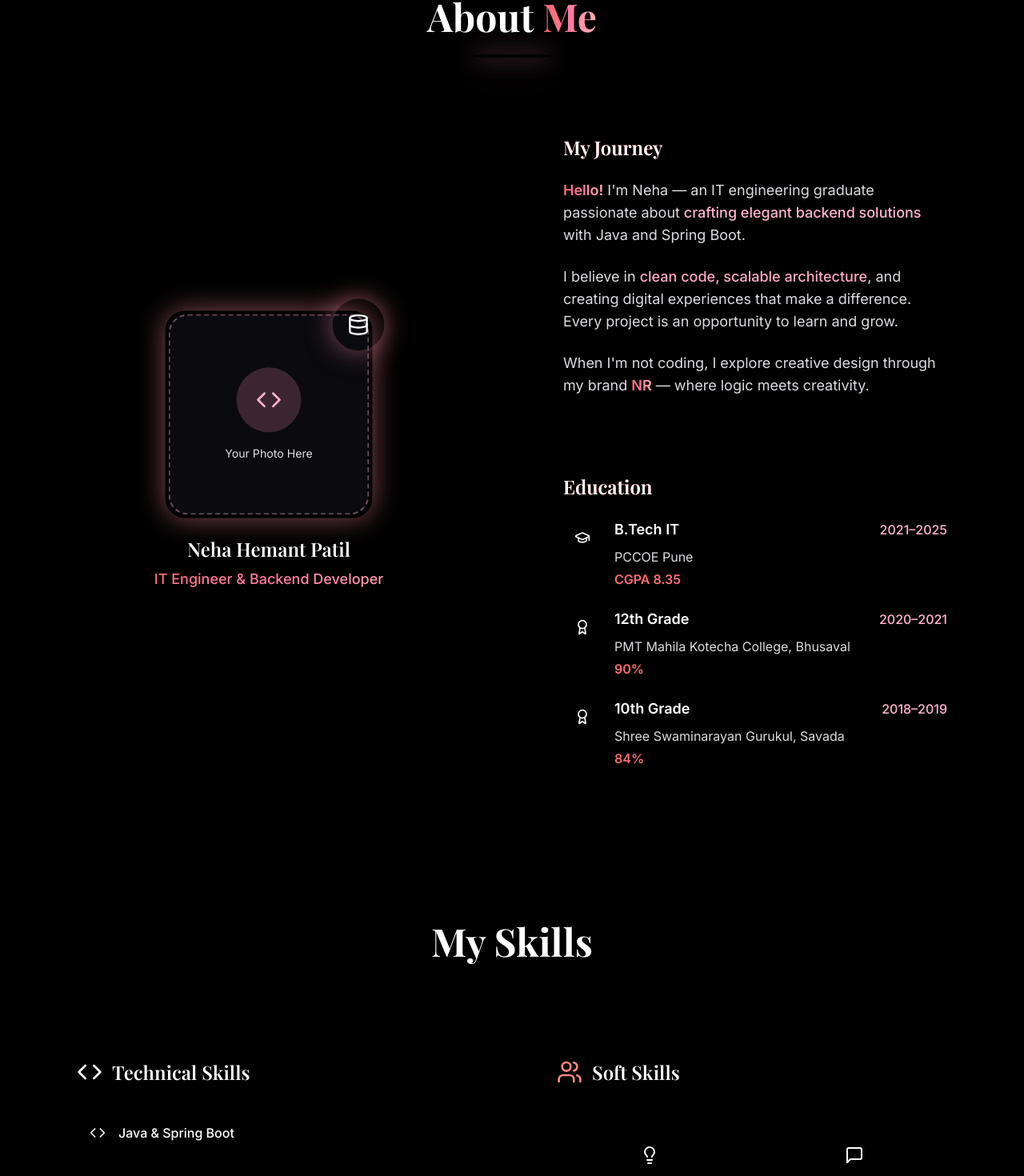
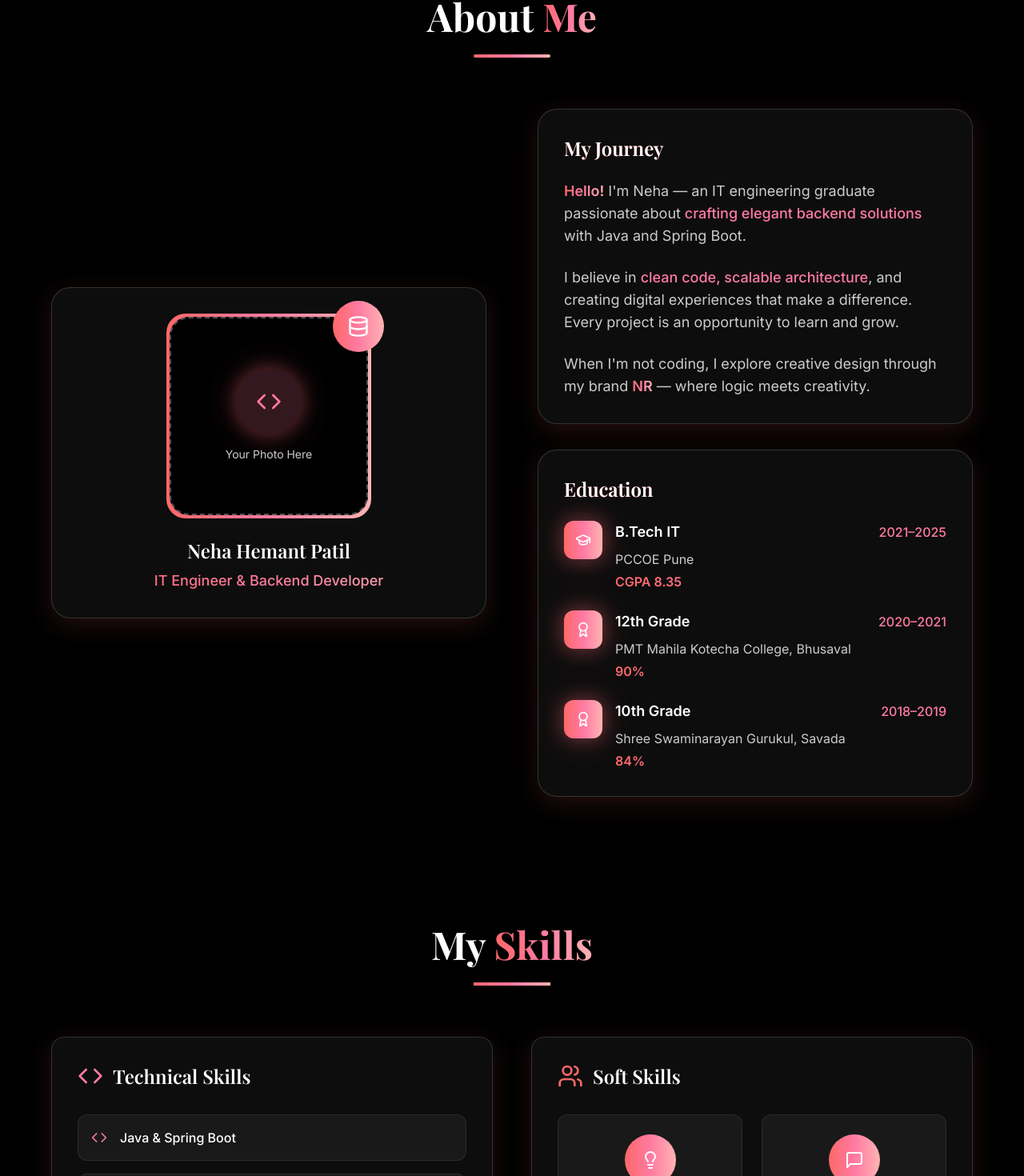
Before and after one commit to NehaPatil2003/neha-patil-portfolio, a React (Vite) app: page / in a window 1280 px wide. Shown: the part 884-2354 px from the top of the page at 80% size. Built offline with nearby package versions, Linux system fonts and the light colour scheme.

Commit message:
Refine design and add boxes
- Removed sparkle cursor effect.
- Restored boxes in education section.
- Updated "NR Creates" section to reflect a "Bossy Neha" aesthetic.
- Re-added boxes to all sections.

```diff
--- a/src/components/About.tsx
+++ b/src/components/About.tsx
@@ -30,30 +30,30 @@ const About = () => {
     <section id="about" className="py-20 relative">
       <div className="container mx-auto px-4 relative z-10">
         <div className="max-w-6xl mx-auto">
-          {/* Gentle Section Header */}
+          {/* Section Header */}
           <div className="text-center mb-16">
             <h2 className="text-4xl md:text-5xl font-playfair font-bold text-white mb-6">
               About <span className="coral-gradient-text">Me</span>
             </h2>
-            <div className="w-24 h-1 sweet-gradient-bg mx-auto rounded-full animate-dreamy-glow"></div>
+            <div className="w-24 h-1 coral-gradient-bg mx-auto rounded-full"></div>
           </div>
 
           <div className="grid lg:grid-cols-2 gap-16 items-center">
-            {/* Sweet Profile Section */}
+            {/* Profile Section */}
             <div className="relative">
-              <div className="sweet-card rounded-3xl p-8 text-center hover-float">
+              <div className="neon-card rounded-3xl p-8 text-center hover-lift">
                 <div className="w-64 h-64 mx-auto mb-6 relative">
-                  <div className="w-full h-full sweet-gradient-bg rounded-3xl p-1 animate-sweet-pulse">
-                    <div className="w-full h-full bg-portfolio-black rounded-3xl flex items-center justify-center border-2 border-dashed border-pink-300/40">
+                  <div className="w-full h-full coral-gradient-bg rounded-3xl p-1">
+                    <div className="w-full h-full bg-black rounded-3xl flex items-center justify-center border-2 border-dashed border-[#CCCCCC]/40">
                       <div className="text-center">
-                        <div className="w-20 h-20 mx-auto mb-4 rounded-full bg-pink-400/20 flex items-center justify-center sweet-glow">
-                          <Code className="w-8 h-8 text-pink-300" />
+                        <div className="w-20 h-20 mx-auto mb-4 rounded-full bg-[#FF7AA2]/20 flex items-center justify-center magic-glow">
+                          <Code className="w-8 h-8 text-[#FF7AA2]" />
                         </div>
-                        <p className="text-portfolio-grid-gray text-sm">Your Photo Here</p>
+                        <p className="text-[#CCCCCC] text-sm">Your Photo Here</p>
                       </div>
                     </div>
                   </div>
-                  <div className="absolute -top-4 -right-4 w-16 h-16 dreamy-gradient rounded-full flex items-center justify-center animate-sweet-pulse">
+                  <div className="absolute -top-4 -right-4 w-16 h-16 coral-gradient-bg rounded-full flex items-center justify-center">
                     <Database className="w-7 h-7 text-white" />
                   </div>
                 </div>
@@ -62,17 +62,17 @@ const About = () => {
               </div>
             </div>
 
-            {/* Sweet Bio Content */}
+            {/* Bio Content */}
             <div className="space-y-8">
-              <div className="sweet-card rounded-3xl p-8 hover-float">
+              <div className="neon-card rounded-3xl p-8 hover-lift">
                 <h3 className="text-2xl font-playfair font-semibold text-white mb-6 coral-gradient-text">My Journey</h3>
-                <div className="space-y-6 text-portfolio-grid-gray leading-relaxed">
+                <div className="space-y-6 text-[#CCCCCC] leading-relaxed">
                   <p className="text-lg">
                     <span className="coral-gradient-text font-semibold">Hello!</span> I'm Neha — an IT engineering graduate passionate about
-                    <span className="text-pink-300 font-medium"> crafting elegant backend solutions</span> with Java and Spring Boot.
+                    <span className="text-[#FF7AA2] font-medium"> crafting elegant backend solutions</span> with Java and Spring Boot.
                   </p>
                   <p className="text-lg">
-                    I believe in <span className="text-rose-300 font-medium">clean code, scalable architecture</span>, and creating
+                    I believe in <span className="text-[#FF7AA2] font-medium">clean code, scalable architecture</span>, and creating
                     digital experiences that make a difference. Every project is an opportunity to learn and grow.
                   </p>
                   <p className="text-lg">
@@ -82,21 +82,21 @@ const About = () => {
                 </div>
               </div>
 
-              {/* Sweet Education Timeline */}
-              <div className="sweet-card rounded-3xl p-8 hover-float">
+              {/* Education Timeline */}
+              <div className="neon-card rounded-3xl p-8 hover-lift">
                 <h3 className="text-2xl font-playfair font-semibold text-white mb-6 coral-gradient-text">Education</h3>
                 <div className="space-y-6">
                   {education.map((item, index) => (
                     <div key={index} className="flex items-start space-x-4 group">
-                      <div className="flex-shrink-0 w-12 h-12 sweet-gradient-bg rounded-xl flex items-center justify-center text-white group-hover:scale-110 transition-transform duration-500 sweet-glow">
+                      <div className="flex-shrink-0 w-12 h-12 coral-gradient-bg rounded-xl flex items-center justify-center text-white group-hover:scale-110 transition-transform duration-500 magic-glow">
                         {item.icon}
                       </div>
                       <div className="flex-1">
                         <div className="flex flex-col sm:flex-row sm:items-center sm:justify-between mb-2">
                           <h4 className="text-lg font-semibold text-white">{item.degree}</h4>
-                          <span className="text-pink-300 font-medium">{item.period}</span>
+                          <span className="text-[#FF7AA2] font-medium">{item.period}</span>
                         </div>
-                        <p className="text-portfolio-grid-gray mb-1">{item.institution}</p>
+                        <p className="text-[#CCCCCC] mb-1">{item.institution}</p>
                         <p className="coral-gradient-text font-semibold">{item.score}</p>
                       </div>
                     </div>
--- a/src/components/Skills.tsx
+++ b/src/components/Skills.tsx
@@ -25,23 +25,23 @@ const Skills = () => {
           {/* Section Header */}
           <div className="text-center mb-16">
             <h2 className="text-4xl md:text-5xl font-playfair font-bold text-white mb-6">
-              My <span className="gradient-text">Skills</span>
+              My <span className="coral-gradient-text">Skills</span>
             </h2>
-            <div className="w-24 h-1 bg-gradient-to-r from-portfolio-purple to-portfolio-coral mx-auto"></div>
+            <div className="w-24 h-1 coral-gradient-bg mx-auto"></div>
           </div>
 
           <div className="grid lg:grid-cols-2 gap-12">
             {/* Technical Skills */}
-            <div className="glass-card rounded-2xl p-8 hover-lift">
+            <div className="neon-card rounded-2xl p-8 hover-lift">
               <h3 className="text-2xl font-playfair font-semibold text-white mb-8 flex items-center">
-                <Code className="w-8 h-8 text-portfolio-purple mr-3" />
+                <Code className="w-8 h-8 text-[#FF7AA2] mr-3" />
                 Technical Skills
               </h3>
               <div className="grid grid-cols-1 gap-4">
                 {technicalSkills.map((skill, index) => (
                   <div key={index} className="group">
-                    <div className="flex items-center space-x-4 p-4 rounded-xl bg-portfolio-navy-light/50 hover:bg-portfolio-navy-light transition-all duration-300">
-                      <div className="text-portfolio-purple group-hover:text-portfolio-coral transition-colors duration-300">
+                    <div className="flex items-center space-x-4 p-4 rounded-xl bg-white/5 hover:bg-white/10 transition-all duration-300 border border-[#CCCCCC]/10">
+                      <div className="text-[#FF7AA2] group-hover:text-[#FF6868] transition-colors duration-300">
                         {skill.icon}
                       </div>
                       <span className="text-white font-medium">{skill.name}</span>
@@ -52,16 +52,16 @@ const Skills = () => {
             </div>
 
             {/* Soft Skills */}
-            <div className="glass-card rounded-2xl p-8 hover-lift">
+            <div className="neon-card rounded-2xl p-8 hover-lift">
               <h3 className="text-2xl font-playfair font-semibold text-white mb-8 flex items-center">
-                <Users className="w-8 h-8 text-portfolio-coral mr-3" />
+                <Users className="w-8 h-8 text-[#FF6868] mr-3" />
                 Soft Skills
               </h3>
               <div className="grid grid-cols-1 sm:grid-cols-2 gap-6">
                 {softSkills.map((skill, index) => (
                   <div key={index} className="group">
-                    <div className="flex flex-col items-center text-center p-6 rounded-xl bg-portfolio-navy-light/50 hover:bg-portfolio-navy-light transition-all duration-300 hover:-translate-y-2">
-                      <div className="w-16 h-16 bg-gradient-to-br from-portfolio-purple to-portfolio-coral rounded-full flex items-center justify-center mb-4 group-hover:scale-110 transition-transform duration-300">
+                    <div className="flex flex-col items-center text-center p-6 rounded-xl bg-white/5 hover:bg-white/10 transition-all duration-300 hover:-translate-y-2 border border-[#CCCCCC]/10">
+                      <div className="w-16 h-16 coral-gradient-bg rounded-full flex items-center justify-center mb-4 group-hover:scale-110 transition-transform duration-300">
                         <div className="text-white">
                           {skill.icon}
                         </div>
@@ -73,10 +73,10 @@ const Skills = () => {
               </div>
 
               {/* Special Achievement */}
-              <div className="mt-8 p-6 bg-gradient-to-r from-portfolio-purple/20 to-portfolio-coral/20 rounded-xl border border-portfolio-purple/30">
+              <div className="mt-8 p-6 bg-gradient-to-r from-[#FF7AA2]/20 to-[#FF6868]/20 rounded-xl border border-[#FF7AA2]/30">
                 <h4 className="text-lg font-semibold text-white mb-2">Leadership Experience</h4>
-                <p className="text-gray-300">NSS Campaign Lead</p>
-                <p className="text-sm text-portfolio-purple mt-1">Leading community service initiatives and team coordination</p>
+                <p className="text-[#CCCCCC]">NSS Campaign Lead</p>
+                <p className="text-sm text-[#FF7AA2] mt-1">Leading community service initiatives and team coordination</p>
               </div>
             </div>
           </div>
--- a/src/index.css
+++ b/src/index.css
@@ -65,50 +65,44 @@
     cursor: none;
   }
 
-  /* Magical Cursor with Sparkles */
+  /* Attractive Magic Cursor */
   .magic-cursor {
     position: fixed;
-    width: 20px;
-    height: 20px;
-    background: radial-gradient(circle, #FF6868, #FFB3B3);
+    width: 16px;
+    height: 16px;
+    background: radial-gradient(circle, #FF6868, #FF7AA2);
     border-radius: 50%;
     pointer-events: none;
     z-index: 9999;
     mix-blend-mode: difference;
-    transition: transform 0.1s ease;
+    transition: transform 0.15s ease, scale 0.15s ease;
+    box-shadow:
+      0 0 20px rgba(255, 104, 104, 0.6),
+      0 0 40px rgba(255, 122, 162, 0.4);
   }
 
   .magic-cursor::before {
     content: '';
     position: absolute;
-    top: -10px;
-    left: -10px;
-    width: 40px;
-    height: 40px;
-    border: 2px solid #FF7AA2;
+    top: -8px;
+    left: -8px;
+    width: 32px;
+    height: 32px;
+    border: 1px solid #FF7AA2;
     border-radius: 50%;
-    opacity: 0.5;
-    animation: magic-pulse 2s infinite;
+    opacity: 0.6;
+    animation: cursor-pulse 2s ease-in-out infinite;
   }
 
-  .magic-cursor::after {
-    content: '✨';
-    position: absolute;
-    top: -15px;
-    left: -15px;
-    font-size: 12px;
-    animation: sparkle-orbit 3s linear infinite;
-    opacity: 0.8;
-  }
-
-  @keyframes magic-pulse {
-    0%, 100% { transform: scale(1); opacity: 0.5; }
-    50% { transform: scale(1.2); opacity: 0.8; }
-  }
-
-  @keyframes sparkle-orbit {
-    0% { transform: rotate(0deg) translateX(25px) rotate(0deg); }
-    100% { transform: rotate(360deg) translateX(25px) rotate(-360deg); }
+  @keyframes cursor-pulse {
+    0%, 100% {
+      transform: scale(1);
+      opacity: 0.6;
+    }
+    50% {
+      transform: scale(1.2);
+      opacity: 0.8;
+    }
   }
 }
 
@@ -145,6 +139,11 @@
       0 0 25px rgba(255, 104, 104, 0.4),
       0 0 50px rgba(255, 122, 162, 0.2);
   }
+
+  .glass-card {
+    @apply backdrop-blur-xl bg-white/5 border border-[#CCCCCC]/20 shadow-xl rounded-2xl;
+    box-shadow: 0 8px 32px rgba(255, 104, 104, 0.15);
+  }
 }
 
 /* Custom scrollbar */
```
Also changed, not shown: src/components/NRCreations.tsx (+58 -28 lines).
